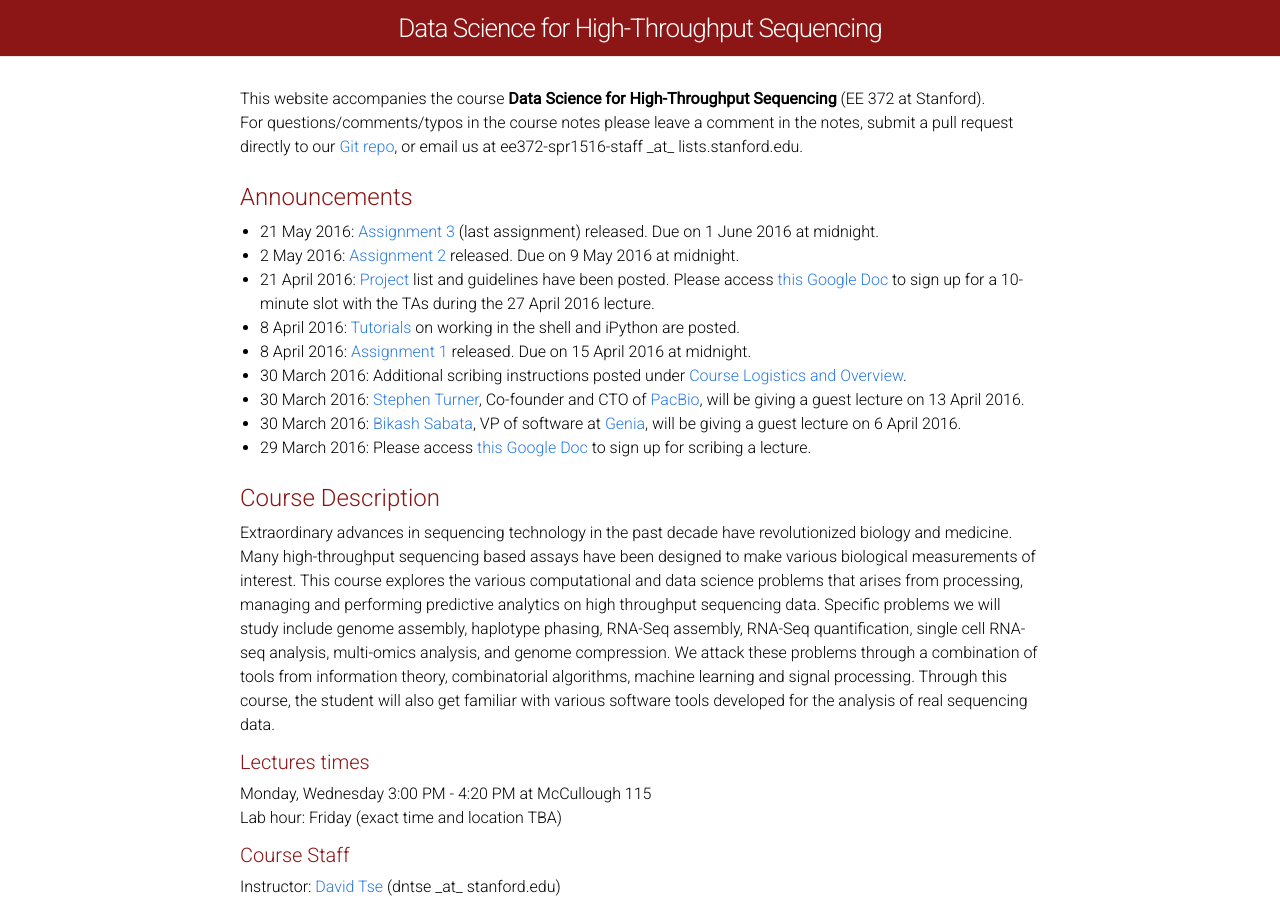
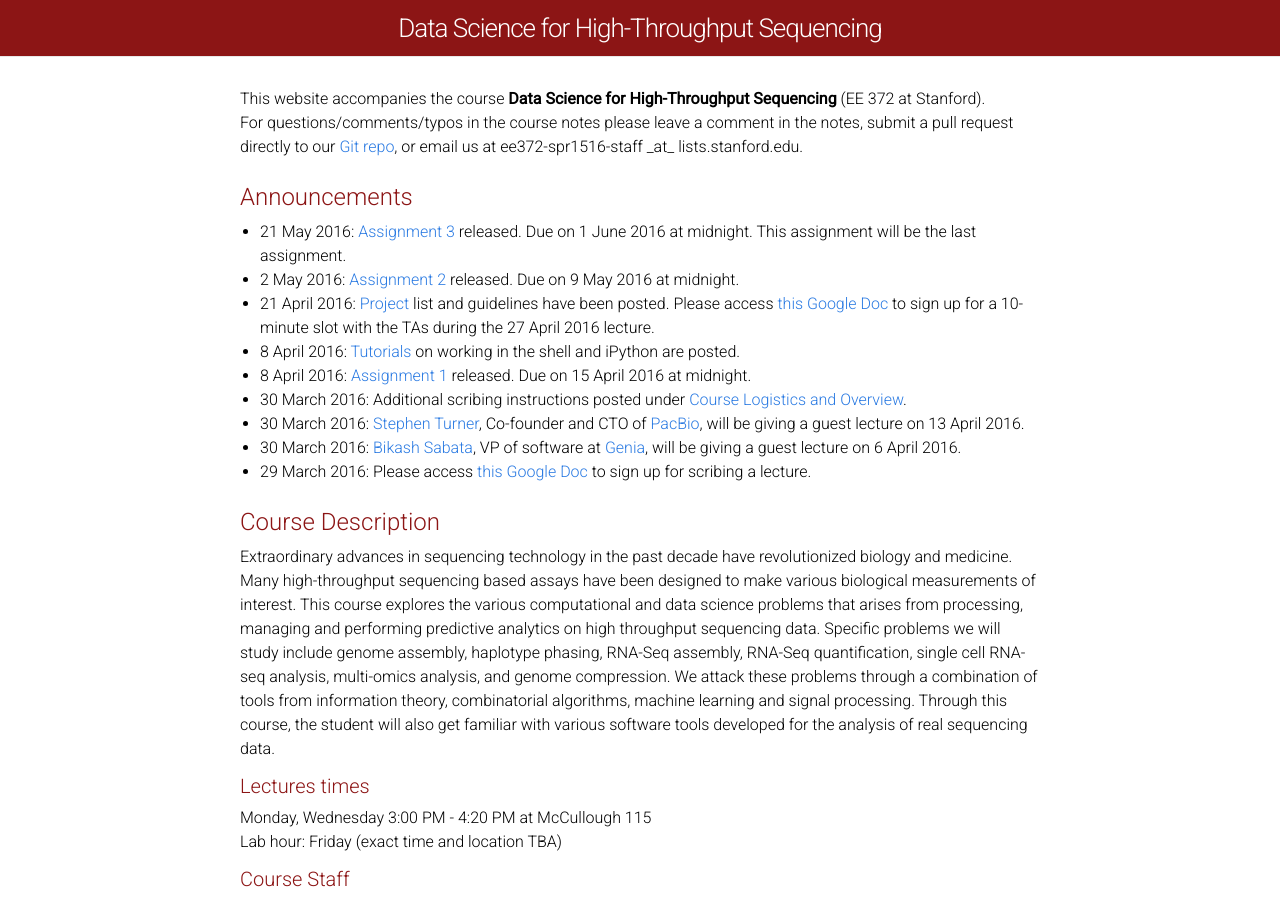
Before and after one commit to laurashen/data-science-sequencing.github.io, a Jekyll site: the page built from index.html, in a window 1280 px wide and 900 px high. Built offline with Jekyll 4.4.1, drawn with Linux system fonts in a browser that asks for light colours.

Commit message:
clarifying anouncement

```diff
--- a/index.html
+++ b/index.html
@@ -13,7 +13,7 @@
     <div class="module-header">Announcements</div>
     <div class="materials-bullets-notopmargin">
     <ul >
-    <li>21 May 2016: <a href="/assignments/assignment3/">Assignment 3</a> (last assignment) released. Due on 1 June 2016 at midnight.</li>
+    <li>21 May 2016: <a href="/assignments/assignment3/">Assignment 3</a> released. Due on 1 June 2016 at midnight. This assignment will be the last assignment.</li>
     <li>2 May 2016: <a href="/assignments/assignment2/">Assignment 2</a> released. Due on 9 May 2016 at midnight.</li>
     <li>21 April 2016: <a href="/assignments/project_guidelines">Project</a> list and guidelines have been posted. Please access <a href="https://docs.google.com/spreadsheets/d/1AHNKN8knwZCHdvp3bbTHczt3dqzFteMHH0qWLcgeHok/edit#gid=0">this Google Doc</a> to sign up for a 10-minute slot with the TAs during the 27 April 2016 lecture. </li>
     <li>8 April 2016: <a href="/labhours/labhour1">Tutorials</a> on working in the shell and iPython are posted. </li>
```
